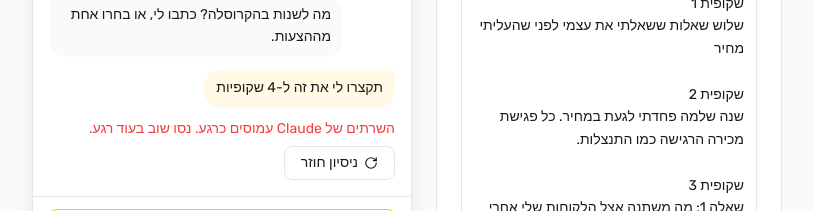
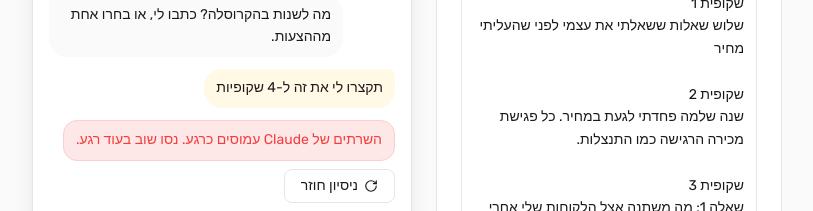
Before and after one commit to hanigirl/nlcai, a Next.js app: page /test/format-copy-ai in a window 1280 px wide. Shown: the part 4100-4311 px from the top of the page, without its empty margins (466-1279 px from the left). Built offline with nearby package versions, Linux system fonts and the light colour scheme; no server answers.

Commit message:
AI edit panels: errors in Hebrew, in a red box
A raw browser/provider error ('Failed to fetch') is translated to what
happened, in Hebrew; the three panels show errors in the app's red alert
box (Hani, 2026-10-29).

Co-Authored-By: Claude Opus 5.5 <noreply@anthropic.com>

```diff
--- a/src/components/core-post-chat.tsx
+++ b/src/components/core-post-chat.tsx
@@ -1,6 +1,7 @@
 "use client"
 
 import { useEffect, useRef } from "react"
+import { AI_ERROR_BOX, aiErrorMessage } from "@/lib/ai-error-message"
 import { CLAUDE_KEY_INVALID_MESSAGE } from "@/lib/claude-credits"
 import { X, ArrowUp, Loader2, Check } from "lucide-react"
 import { toast } from "sonner"
@@ -236,7 +237,7 @@ export function CorePostChat({
       }))
     } catch (err) {
       console.error("[core-post-chat] refine failed", err)
-      fail("שגיאת רשת. נסו שוב.")
+      fail(aiErrorMessage(err))
     } finally {
       patchKey((s) => ({ ...s, busy: false }))
       // Closed meanwhile: this post's page reopens the chat on the reply.
@@ -341,8 +342,8 @@ export function CorePostChat({
         )}
 
         {error && (
-          <p role="alert" className="text-small text-button-destructive-default">
-            {error}
+          <p role="alert" className={AI_ERROR_BOX}>
+            {aiErrorMessage(error)}
           </p>
         )}
       </div>
--- a/src/components/format-copy-ai/copy-ai-parts.tsx
+++ b/src/components/format-copy-ai/copy-ai-parts.tsx
@@ -1,6 +1,7 @@
 "use client"
 
 import { ArrowUp, Check, Loader2, RotateCw } from "lucide-react"
+import { AI_ERROR_BOX, aiErrorMessage } from "@/lib/ai-error-message"
 import { Chip } from "@/components/ui/chip"
 import { Button } from "@/components/ui/button"
 import { Textarea } from "@/components/ui/textarea"
@@ -92,7 +93,7 @@ export function CopyLoadingLine() {
 export function CopyErrorLine({ message, onRetry }: { message: string; onRetry: () => void }) {
   return (
     <div role="alert" className="flex flex-col items-start gap-2">
-      <p className="text-small text-button-destructive-default">{message}</p>
+      <p className={AI_ERROR_BOX}>{aiErrorMessage(message)}</p>
       <Button size="sm" variant="outline" onClick={onRetry} className="gap-1.5">
         <RotateCw className="size-3.5" />
         ניסיון חוזר
--- a/src/components/format-copy-ai/use-format-copy-ai.ts
+++ b/src/components/format-copy-ai/use-format-copy-ai.ts
@@ -1,6 +1,7 @@
 "use client"
 
 import { useCallback, useEffect, useRef, useState } from "react"
+import { aiErrorMessage } from "@/lib/ai-error-message"
 import {
   requestFormatCopyRefine,
   COPY_NOUN,
@@ -185,7 +186,7 @@ export function useFormatCopyAi({ getText, setText, hook, onVerdict, responder,
         patchKey(key, (s) => ({
           ...s,
           busy: false,
-          extra: { ...s.extra, error: err instanceof Error ? err.message : "משהו השתבש. נסו שוב." },
+          extra: { ...s.extra, error: aiErrorMessage(err) },
         }))
         revealChatReply(key, `עריכת ${COPY_NOUN[fid]} לא הצליחה`)
       }
--- a/src/components/media-ai-chat.tsx
+++ b/src/components/media-ai-chat.tsx
@@ -1,6 +1,7 @@
 "use client"
 
 import { useEffect, useLayoutEffect, useMemo, useRef } from "react"
+import { AI_ERROR_BOX, aiErrorMessage } from "@/lib/ai-error-message"
 import { ArrowUp, Check, Loader2, X } from "lucide-react"
 import { AiSparkle } from "@/components/ai-refine-button"
 import { Button } from "@/components/ui/button"
@@ -359,7 +360,7 @@ export function MediaAiChat({
         ...s.messages,
         result.ok
           ? { role: "assistant", content: copy.done, done: true, remembered: result.remembered }
-          : { role: "assistant", content: result.message || "העריכה לא הצליחה. נסו שוב.", error: true },
+          : { role: "assistant", content: aiErrorMessage(result.message || "העריכה לא הצליחה. נסו שוב."), error: true },
       ],
     }))
     revealChatReply(key, result.ok ? AWAY_COPY[format].done : AWAY_COPY[format].failed)
@@ -396,7 +397,7 @@ export function MediaAiChat({
     const r = full as Awaited<ReturnType<typeof runOwnMediaEdit>> | null
     const reply: ChatMessage =
       !result.ok || !r || !r.ok
-        ? { role: "assistant", content: (r && r.message) || "העריכה לא הצליחה. נסו שוב.", error: true }
+        ? { role: "assistant", content: aiErrorMessage((r && r.message) || "העריכה לא הצליחה. נסו שוב."), error: true }
         : !r.changed
           ? { role: "assistant", content: r.message }
           : { role: "assistant", content: r.message || copy.done, done: true, remembered: null, noStyle: !r.styleChange }
@@ -469,7 +470,7 @@ export function MediaAiChat({
                 m.role === "user"
                   ? "bg-bg-surface-primary-default text-text-primary-default rounded-ss-sm"
                   : m.error
-                    ? "bg-bg-surface text-button-destructive-default rounded-se-sm"
+                    ? `${AI_ERROR_BOX} rounded-se-sm`
                     : "bg-bg-surface text-text-primary-default rounded-se-sm"
               }`}
             >
--- /dev/null
+++ b/src/lib/ai-error-message.ts
@@ -0,0 +1,27 @@
+import { CLAUDE_KEY_INVALID_MESSAGE } from "@/lib/claude-credits"
+
+/**
+ * What an AI edit panel shows when a request fails — always Hebrew, always
+ * saying what happened (Hani, 2026-10-29: "Failed to fetch" reached the
+ * panel as is). A message that is already Hebrew came from our own routes
+ * and is kept; raw browser / provider errors are translated.
+ */
+export function aiErrorMessage(raw: unknown): string {
+  const text = raw instanceof Error ? raw.message : typeof raw === "string" ? raw : ""
+  if (/[֐-׿]/.test(text)) return text
+  if (/failed to fetch|networkerror|load failed|network request failed|err_network|connection/i.test(text)) {
+    return "החיבור לשרת נקטע באמצע העבודה, אז העריכה לא הסתיימה. בדקו את החיבור לאינטרנט ונסו שוב."
+  }
+  if (/timeout|timed out|\b504\b|function_invocation_timeout|aborted/i.test(text)) {
+    return "העריכה לקחה יותר זמן ממה שמותר, והיא נעצרה. נסו שוב, או בקשה קצרה יותר."
+  }
+  if (/\b401\b|invalid x-api-key|authentication/i.test(text)) return CLAUDE_KEY_INVALID_MESSAGE
+  if (/\b429\b|\b529\b|rate.?limit|overloaded|quota/i.test(text)) {
+    return "שירות ה-AI עמוס כרגע. חכו דקה ונסו שוב."
+  }
+  return "משהו השתבש בעריכה, והיא לא הסתיימה. נסו שוב."
+}
+
+/** The red error box the panels share (same tokens as the app's other error alerts). */
+export const AI_ERROR_BOX =
+  "rounded-xl border border-red-90 bg-red-95 px-3 py-2 text-small leading-relaxed text-button-destructive-default dark:border-red-90/25 dark:bg-red-95/10"
```
